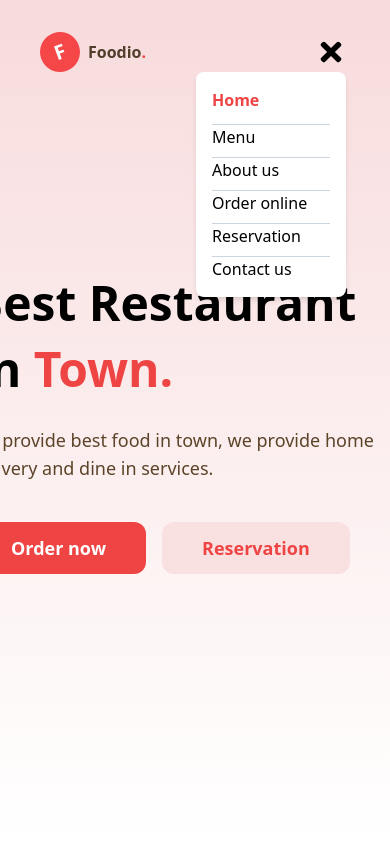
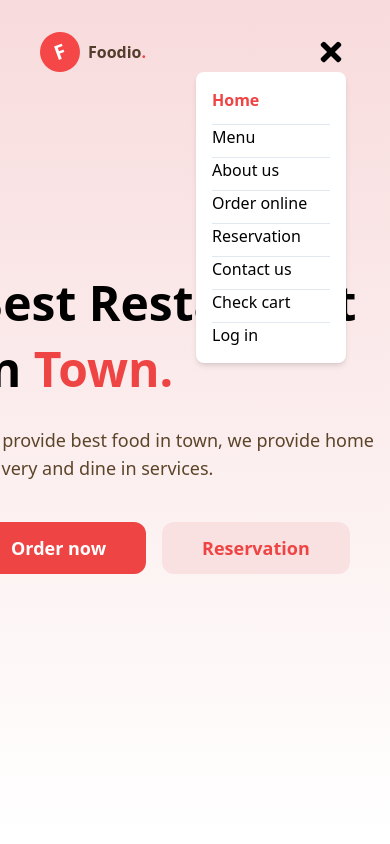
Before and after one commit to the-hackerist/foodio, a React (Vite) app in the folder client/: page / in a window 390 px wide. Both pictures are taken after a click on the element 331 px from the left and 52 px from the top of the page. Shown: the top 844 px of the page. Built offline with nearby package versions, Linux system fonts and the light colour scheme.

Commit message:
fix login and cart button to appear in burger icon in lower screen resolutions

```diff
--- a/client/src/components/Header.jsx
+++ b/client/src/components/Header.jsx
@@ -38,7 +38,7 @@ function Header() {
 
         {isMenuOpen && (
           <div className="shadow-md bg-white rounded-lg p-4 absolute top-10 right-1 w-[150px] lg:hidden">
-            <ul className="lg:flex text-md lg:text-xs lg:gap-3 gap-6 items-center divide-y space-y-2 divide-solid divide-slate-300">
+            <ul className="lg:flex text-md lg:text-xs lg:gap-3 gap-6 items-center divide-y space-y-2 divide-solid divide-slate-200">
               <li
                 onClick={() => handleActiveLink("home")}
                 className={
@@ -90,6 +90,25 @@ function Header() {
                 }
               >
                 <Link to="/contact-us">Contact us</Link>
+              </li>
+
+              <li
+                onClick={() => handleActiveLink("cart")}
+                className={
+                  activeLink === "cart" && `${activeLinkStyle} border-none pb-0`
+                }
+              >
+                <Link to="/cart">Check cart</Link>
+              </li>
+
+              <li
+                onClick={() => handleActiveLink("log-in")}
+                className={
+                  activeLink === "log-in" &&
+                  `${activeLinkStyle} border-none pb-0`
+                }
+              >
+                <Link to="/log-in">Log in</Link>
               </li>
             </ul>
           </div>
```
